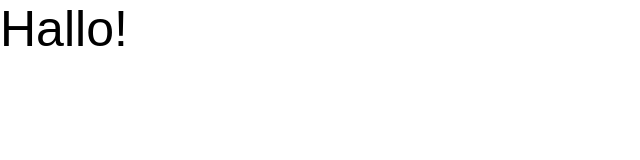
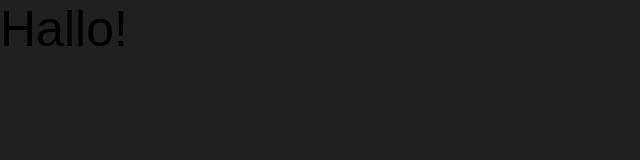
Before and after one commit to GeGrieftGames/GGG-github.io, a plain HTML site: page index.html in a window 1280 px wide. Shown: the whole page, without its empty margins (0-640 px from the left). Drawn offline with Linux system fonts and the light colour scheme.

Commit message:
Update styles.css

```diff
--- a/src/css/styles.css
+++ b/src/css/styles.css
@@ -1,5 +1,6 @@
 * {
     box-sizing: border-box;
+    background-color: #202020;
 }
 
 body {
```
